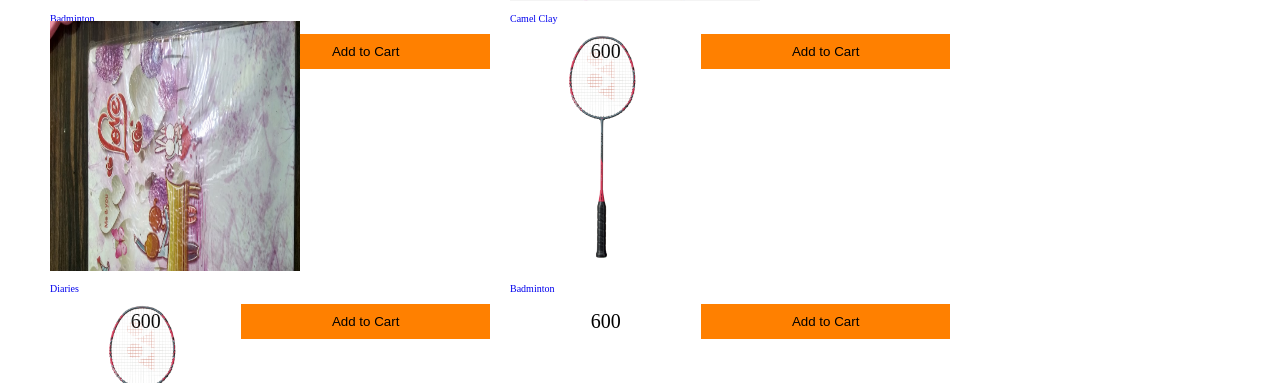
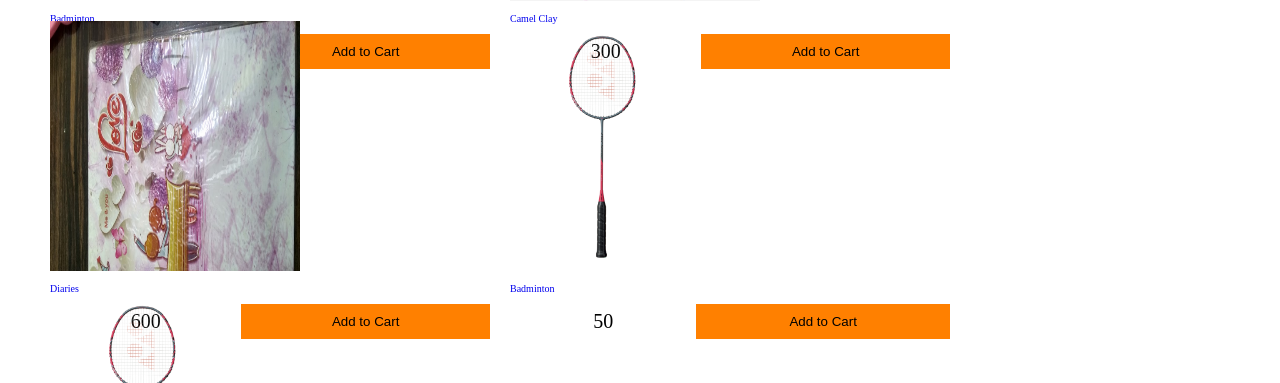
Before and after one commit to ivineet/react-shopping-cart, a React (Create React App) app: page / in a window 1280 px wide. Shown: the part 390-773 px from the top of the page. Built offline with nearby package versions, Linux system fonts and the light colour scheme.

Commit message:
add filter

```diff
--- a/src/App.js
+++ b/src/App.js
@@ -19,9 +19,16 @@ class App extends React.Component{
 
   }
 
-  filterProducts(event){
+  filterProducts = (event) => {
     console.log(event.target.value);
-
+    if(event.target.value === ""){
+      this.setState({size:event.target.value, products:data.products})
+    }else{
+      this.setState({
+        size: event.target.value,
+        products: data.products.filter(product => product.availableSizes.indexOf(event.target.value) >= 0)
+      })
+  }
   }
 
   render(){
--- a/src/components/Filter.js
+++ b/src/components/Filter.js
@@ -8,9 +8,8 @@ export default class Filter extends Component {
                 <div className="filter-order">
                     Order
                     <select value={this.props.sort} onChange={this.props.sortProducts}>
-                        <option value="">Lowest</option>
-                        <option value="">Highest</option>
-                        <option value="">L</option>
+                        <option value="lowest">Lowest</option>
+                        <option value="highest">Highest</option>
                     </select>
                 </div>
                 <div className="filter-size">
--- a/src/data.json
+++ b/src/data.json
@@ -4,35 +4,35 @@
         "title":"Badminton",
         "image":"/images/Badminton.png",
         "description":"badminton",
-        "price":600,
-        "availableSizes":["S","M","L"]
+        "price":100,
+        "availableSizes":["S"]
        },
        {"_id":"2",
         "title":"Camel Clay",
         "image":"/images/camel_clay.jpeg",
         "description":"camel clay",
-        "price":600,
-        "availableSizes":["S","M","L"]
+        "price":300,
+        "availableSizes":["M"]
        },
        {"_id":"3",
         "title":"Diaries",
         "image":"/images/diaries1.jpeg",
         "description":"badminton",
         "price":600,
-        "availableSizes":["S","M","L"]
+        "availableSizes":["M","L"]
        },
        {"_id":"4",
         "title":"Badminton",
         "image":"/images/Badminton.png",
         "description":"badminton",
-        "price":600,
-        "availableSizes":["S","M","L"]
+        "price":50,
+        "availableSizes":["L"]
        },
        {"_id":"5",
         "title":"Badminton",
         "image":"/images/Badminton.png",
         "description":"badminton",
-        "price":600,
+        "price":400,
         "availableSizes":["S","M","L"]
        }
 
```
